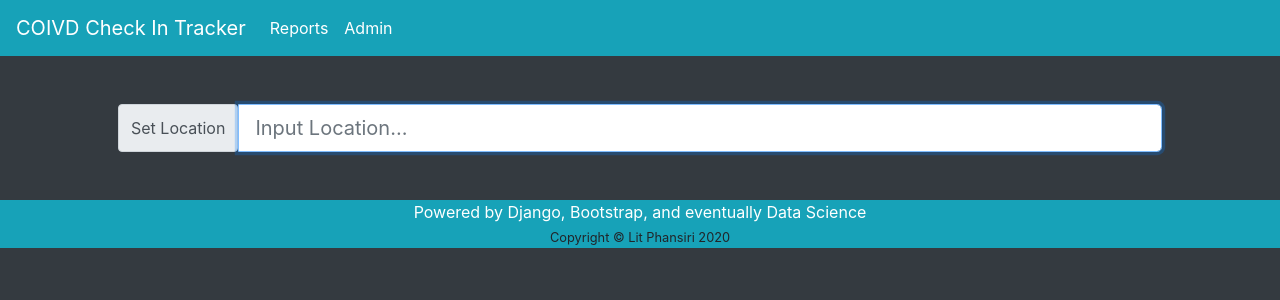
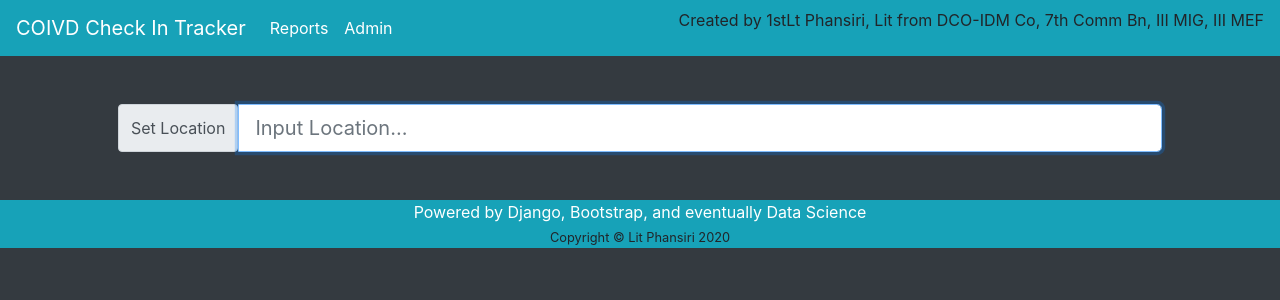
Before and after one commit to phansiri/simple_covid_tracker_scanner, a Django app: page / in a window 1280 px wide. Shown: the top 300 px of the page. Run offline with Django 3.2, Linux system fonts and the light colour scheme; data that the repository does not hold is empty; parts of the project's set-up code (start-up, migrations or seed data) failed here and were passed over; some libraries are stand-ins or nearby versions.

Commit message:
add name to top

```diff
--- a/covid_app/templates/covid_app/base.html
+++ b/covid_app/templates/covid_app/base.html
@@ -29,6 +29,7 @@
             </li>
         </ul>
     </div>
+    <p>Created by 1stLt Phansiri, Lit from DCO-IDM Co, 7th Comm Bn, III MIG, III MEF</p>
 </nav>
 {% block scanner %} {% endblock %}
 <!--Main Content Section-->
```
